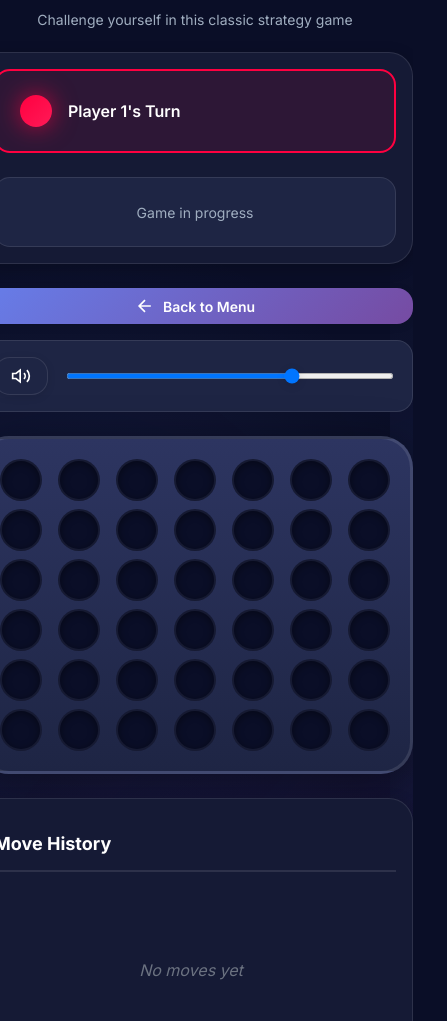
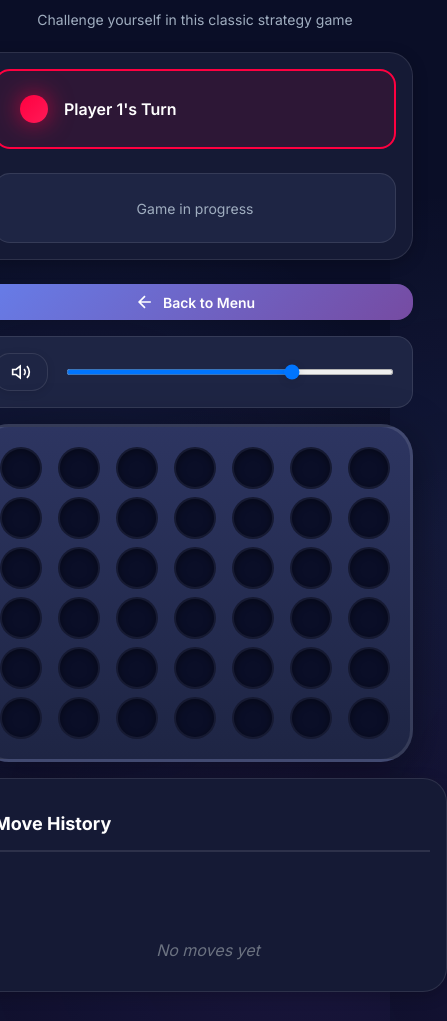
Before and after one commit to LeoGit-blip/connect4-game, a website: page frontend/index.html in a window 390 px wide. Shown: the part 79-1100 px from the top of the page, 447 px wide, since content can reach past the window. Drawn offline with Linux system fonts and the light colour scheme.

Commit message:
fix the sreen sizing issue

```diff
--- a/frontend/css/styles.css
+++ b/frontend/css/styles.css
@@ -833,19 +833,32 @@ body {
   font-size: 0.875rem;
 }
 
-/* Responsive Design */
+/* =========================================
+   RESPONSIVE DESIGN - Fixed
+   ========================================= */
+
 /* Large screens - full 3 column layout */
 @media (max-width: 1400px) {
   .game-container {
-    grid-template-columns: minmax(260px, 300px) auto minmax(260px, 300px);
+    grid-template-columns: minmax(250px, 300px) auto minmax(250px, 300px);
     gap: var(--spacing-md);
     padding: var(--spacing-sm);
+  }
+
+  .cell {
+    width: 60px;
+    height: 60px;
+  }
+
+  .piece {
+    width: 52px;
+    height: 52px;
   }
 }
 
 @media (max-width: 1200px) {
   .game-container {
-    grid-template-columns: minmax(230px, 260px) auto minmax(230px, 260px);
+    grid-template-columns: minmax(220px, 260px) auto minmax(220px, 260px);
     gap: var(--spacing-md);
   }
 
@@ -869,20 +882,41 @@ body {
   }
 }
 
-/* Medium screens - reduce sidebar size further */
+/* CRITICAL: Switch to single column layout on medium screens */
 @media (max-width: 1024px) {
   .game-container {
     grid-template-columns: 1fr;
+    /* Single column */
     gap: var(--spacing-lg);
+    max-width: 700px;
+    /* Constrain width */
+    margin: 0 auto;
+  }
+
+  /* Side panels now stack vertically */
+  .game-info,
+  .move-history-panel {
+    position: static;
+    /* Remove sticky positioning */
+    width: 100%;
+    max-width: 100%;
   }
 
   .move-history-panel {
-    height: 300px;
-    position: static;
+    height: 250px;
+    /* Shorter on mobile */
+    order: 3;
+    /* Move to bottom */
+  }
+
+  .board-wrapper {
+    order: 2;
+    /* Board in middle */
   }
 
   .game-info {
-    position: static;
+    order: 1;
+    /* Controls on top */
   }
 
   .cell {
@@ -907,6 +941,10 @@ body {
     padding: var(--spacing-sm);
   }
 
+  .container {
+    max-width: 100%;
+  }
+
   .header {
     margin-bottom: var(--spacing-lg);
   }
@@ -917,6 +955,11 @@ body {
 
   .subtitle {
     font-size: 1rem;
+  }
+
+  .game-container {
+    padding: 0;
+    gap: var(--spacing-md);
   }
 
   .cell {
@@ -934,9 +977,17 @@ body {
     padding: var(--spacing-md);
   }
 
+  .column {
+    gap: 10px;
+  }
+
   .status-panel,
   .move-history-panel {
     padding: var(--spacing-md);
+  }
+
+  .move-history-panel {
+    height: 200px;
   }
 }
 
@@ -956,6 +1007,10 @@ body {
 
   .subtitle {
     font-size: 0.875rem;
+  }
+
+  .game-container {
+    gap: var(--spacing-sm);
   }
 
   .cell {
@@ -978,11 +1033,6 @@ body {
     padding: 4px;
   }
 
-  .game-container {
-    gap: var(--spacing-md);
-    padding: 0;
-  }
-
   .status-panel,
   .move-history-panel {
     padding: var(--spacing-sm);
@@ -996,9 +1046,18 @@ body {
     font-size: 1rem;
   }
 
+  .player-piece {
+    width: 28px;
+    height: 28px;
+  }
+
   .btn {
     font-size: 0.875rem;
     padding: var(--spacing-xs) var(--spacing-sm);
+  }
+
+  .move-history-panel {
+    height: 180px;
   }
 }
 
@@ -1026,6 +1085,11 @@ body {
   .column {
     gap: 6px;
     padding: 2px;
+  }
+
+  .player-piece {
+    width: 24px;
+    height: 24px;
   }
 }
 
```
